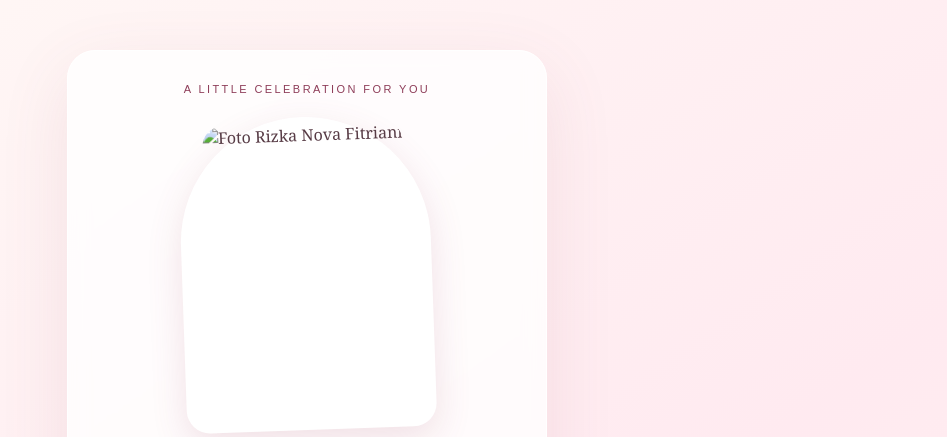
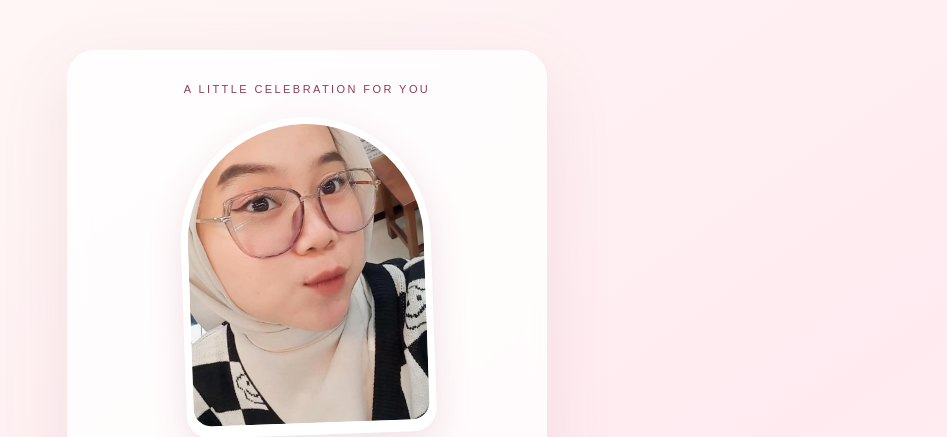
Before and after one commit to Rizki135196/birthday-ayang, a plain HTML site: page index.html in a window 1280 px wide. Shown: the top 437 px of the page, without its empty margins (333-1280 px from the left). Drawn offline with Linux system fonts and the light colour scheme.

Commit message:
Update index.html

```diff
--- a/index.html
+++ b/index.html
@@ -40,7 +40,7 @@ footer{text-align:center;padding:35px 15px 55px;font:12px Arial,sans-serif;color
   <div class="hero">
     <div class="card reveal">
       <div class="eyebrow">A little celebration for you</div>
-      <div class="photo-wrap"><img src="assets/rizka.jpg" alt="Foto Rizka Nova Fitriani"></div>
+      <div class="photo-wrap"><img src="rizka.jpg" alt="Foto Rizka Nova Fitriani"></div>
       <h1>Happy Birthday,<br>Rizka Nova Fitriani</h1>
       <p class="subtitle">Untuk seseorang yang membuat hari-hari terasa lebih istimewa.</p>
       <div class="date">17 NOVEMBER 2026 · 22 YEARS OLD</div><br>
```
